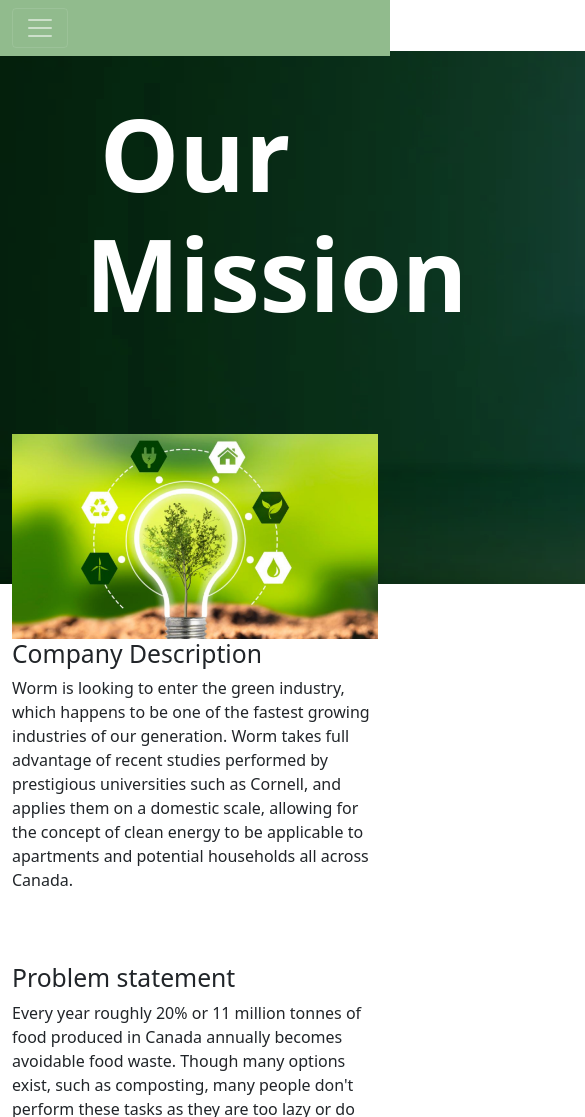
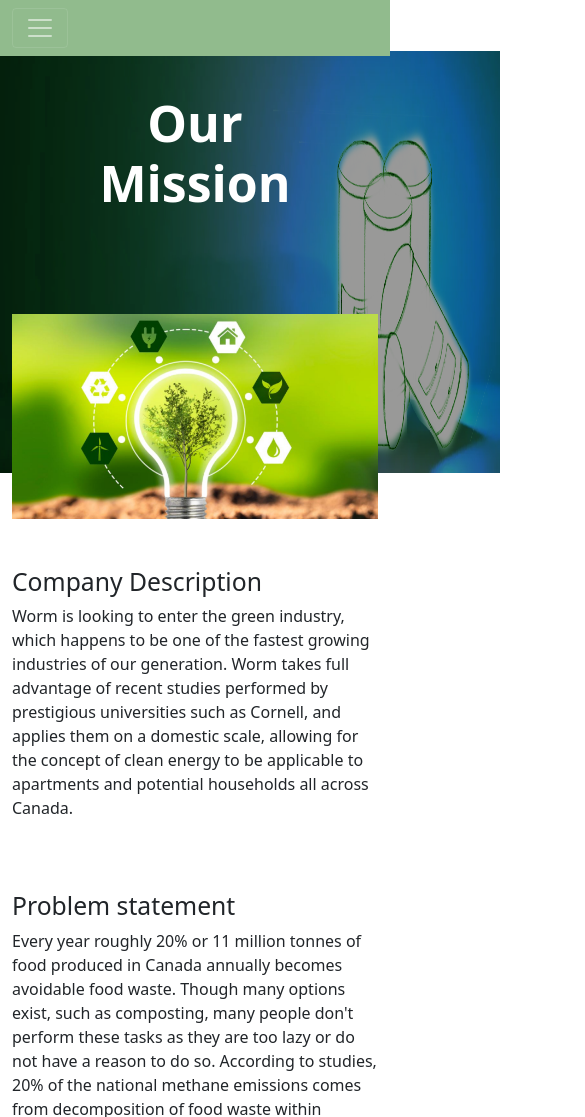
Before and after one commit to cloudec11/CompostCan, a plain HTML site: page mission.html in a window 390 px wide. Shown: the top 1117 px of the page, 585 px wide, since content can reach past the window. Drawn offline with nearby package versions, Linux system fonts and the light colour scheme.

Commit message:
mobile stuff

```diff
--- a/mission.html
+++ b/mission.html
@@ -85,7 +85,7 @@
           </div>
           <div class="col-md">
             <!-- text -->
-            <h2>Company Description</h2>
+            <h2 class="mt-5">Company Description</h2>
             <p>
               Worm is looking to enter the green industry, which happens to be
               one of the fastest growing industries of our generation. Worm
--- a/stylesheets/exchange.css
+++ b/stylesheets/exchange.css
@@ -28,3 +28,11 @@ html, body {
   #contact-form{
     margin-bottom: 20%;
   }
+  @media only screen and (max-width: 768px){
+    #banner{
+      width: 1000px;
+    }
+    #heading{
+      margin-left: 30%;
+    }
+  }
--- a/stylesheets/mission.css
+++ b/stylesheets/mission.css
@@ -30,3 +30,14 @@ body{
 #row-2{
     margin-top: 15%;
 }
+@media only screen and (max-width: 768px){
+    #banner{
+        width: 1400px;
+        padding-right: 900px;
+        height: 50%;
+    }
+    #mission{
+        font-size: 50px;
+    }
+
+}
```
Also changed, not shown: index.html (+6 -1 lines), stylesheets/home.css (+15 -9 lines).
